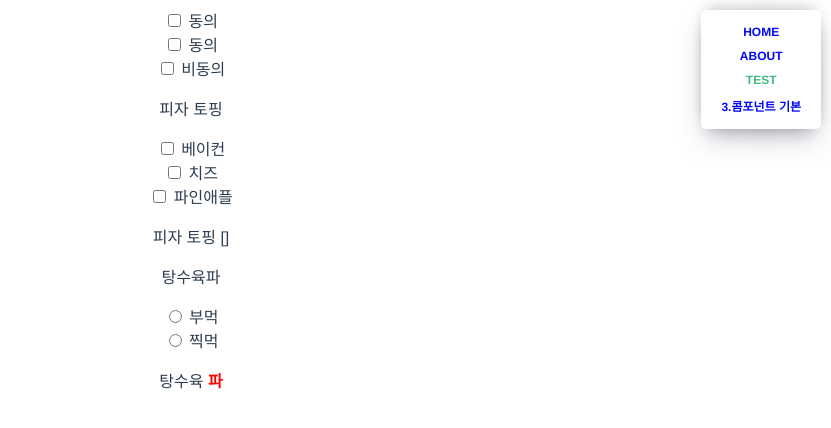
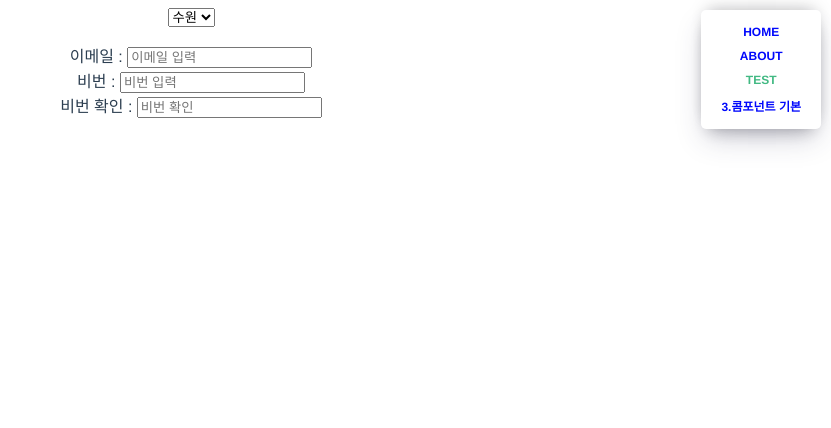
Before and after one commit to 4004h/vue_project, a Vue app: page /test in a window 1280 px wide. Shown: the top 428 px of the page, without its empty margins (449-1280 px from the left). Built offline with nearby package versions, Linux system fonts and the light colour scheme.

Commit message:
컴포넌트 복습2

```diff
--- a/src/views/TestView.vue
+++ b/src/views/TestView.vue
@@ -33,7 +33,7 @@ export default {
     <textarea cols="30" rows="10" v-model="mes" >  </textarea>
   </div>
 </template> -->
-
+<!--
 <template>
   <div class="">
     <input type="checkbox" id="but"> <label for="but"> 동의 </label> <br>
@@ -57,33 +57,269 @@ export default {
     <label > <input type="radio" v-model="tang" value="찍먹"> 찍먹 </label> <br>
     <p> 탕수육 <span style="color: red; font-weight: bold;"> {{ tang }}파 </span></p>
   </div>
+      agree : false,
+      agree2 : "비동의",
+      piza : [],
+      tang : "",
+
+</template> -->
+
+<!-- <template>
+  <div class="">
+    속성연결
+    <img src='https://borgssam.github.io/MySite/img/album_01.jpg' title="가방듬"> <br>
+    <img :src='img' :title="imgtit"> <br>
+    v-bind == : 같은 역활
+  </div>
+  <div>
+    <button :disabled="but_1" :style="red" > 버튼 </button>
+    <button :disabled="but_2" :style="blue" > 버튼 </button>
+  </div>
+      img : "https://borgssam.github.io/MySite/img/album_01.jpg",
+      imgtit : '가방듬',
+      but_1 : true,
+      but_2 : false,
+      red  : {color:"red", fontSize : "24px" } ,
+      blue : {color:"blue", fontSize : "24px"  } ,
+</template> -->
+<!--
+<template>
+  <div class="br"></div>
+  <table style="border: 1px solid black; border-collapse: collapse;">
+    <thead >
+      <tr>
+        <th>제품명</th>
+        <th>가격</th>
+        <th>품명</th>
+        <th>배송료</th>
+      </tr>
+    </thead>
+    <tbody>
+      <tr v-for="(value, index) in goods" :key="index">
+        <td> {{ value.name }} </td>
+        <td> {{ value.price }} </td>
+        <td> {{ value.category }} </td>
+        <td> {{ value.delivery }} </td>
+      </tr>
+    </tbody>
+  </table>
+  <div>
+
+    <p v-if="true">호랑이</p>
+    <p v-if="false">사자</p>
+    <p v-else-if="true">호랑이</p>
+    <p v-show="true">사자</p>
+
+    <div>
+      <label> 점수입력 :
+        <input type="number" v-model="score">
+      </label>
+      <p v-if="score>=90" >A학점</p>
+      <p v-else-if="score>=80">B학점</p>
+      <p v-else-if="score>=70">C학점</p>
+      <p v-else-if="score>=60">D학점</p>
+      <p v-else>E학점</p>
+    </div>
+    <div>
+      <label> 국어 점수입력 :
+        <input type="number" v-model="kor">
+      </label>
+      <br>
+      <label> 영어 점수입력 :
+        <input type="number" v-model="eng">
+      </label>
+      <br>
+      <label> 수학 점수입력 :
+        <input type="number" v-model="mat">
+      </label>
+      <p v-if="avg>=90" >A학점 ({{ avg }})</p>
+      <p v-else-if="avg>=80">B학점 ({{ avg }})</p>
+      <p v-else-if="avg>=70">C학점 ({{ avg }})</p>
+      <p v-else-if="avg>=60">D학점 ({{ avg }})</p>
+      <p v-else>E학점 ({{ avg }})</p>
+    </div>
+    <div>
+      <button v-on:click="avgCal">계산</button>
+    </div>
+  </div>
+  <br>
+  <div>
+    <label> <input type="number" v-model="gugudan"> 단</label>
+    <br>
+    <p> {{ gugudan }}단 </p>
+    <p v-for="(v,i) in 8" :key="i">
+      {{ gugudan }} * {{ i+2 }} = {{ gugudan * (i+2) }}
+    </p>
+  </div>
+
+  <div class="br"></div>
+</template>
+<script>
+export default {
+  name: 'TestView',
+  data() {
+    return {
+      goods : [
+        {"name":"마우스", "price":12500, "category":"PC 용품", "delivery":1000},
+        {"name":"키보드", "price":22500, "category":"PC 용품", "delivery":2000},
+        {"name":"모니터", "price":32500, "category":"PC 용품", "delivery":3000},
+      ],
+      score : 0,
+      kor : 0 ,
+      eng : 0 ,
+      mat : 0 ,
+      avg : 0 ,
+      gugudan : 2,
+    };
+  },
+  computed:{
+    // avg() {
+    //   return Math.round( (this.kor + this.eng + this.mat) / 3 )
+    // }
+
+  },
+  methods:{
+    avgCal() {
+      this.avg = Math.round( (this.kor + this.eng + this.mat) / 3 )
+    }
+  }
+
+};
+</script>
+
+<style scoped>
+  table{
+    width: 100%;
+  }
+
+  td, th{
+    border : 1px solid black
+  }
+  .br
+  {
+    height: 15vh;
+  }
+</style> -->
+
+<template>
+  <div class="">
+    <select v-model="cityValue" @change="changeCity" >
+      <option value="서울" >서울</option>
+      <option value="부산" >부산</option>
+      <option value="대구" >대구</option>
+      <option value="수원" >수원</option>
+      <option value="광주" >수원</option>
+    </select>
+    <p> {{ mes }} </p>
+  </div>
+
+  <div>
+    <label>
+      이메일 :
+      <input type="text" v-model="emailValue" @input="changeEmail" placeholder="이메일 입력">
+    </label>
+    <p v-if="errEmail" >{{errEmail}}</p>
+  </div>
+  <div>
+    <label>
+      비번 :
+      <input title="(숫자 영문 1개 이상 포함 @#제외)" type="text" v-model="pwdValue1" @input="changePwd" placeholder="비번 입력  "> <br>
+    </label>
+    <p v-if="errPwd" >{{errPwd}}</p>
+    <label>
+      비번 확인 :
+      <input type="text" v-model="pwdValue2" @input="changePwd" placeholder="비번 확인">
+    </label>
+    <p v-if="errPwd2" >{{errPwd2}}</p>
+
+  </div>
 </template>
 
 <script>
 export default {
   name: 'TestView',
+  components: {
+
+  },
   data() {
     return {
-      agree : false,
-      agree2 : "비동의",
-      piza : [],
-      tang : "",
+      cityValue : '수원',
+      mes : '',
+      emailValue : "",
+      errEmail : '',
+      pwdValue1 : "",
+      pwdValue2 : "",
+      errPwd : '',
+      errPwd2 : '',
     };
   },
-  setup() {
+  methods: {
+    changeCity() {
 
-  },
-  created() {
+      switch (this.cityValue) {
+        case '서울':
+          this.mes = "안녕"
+          break;
+        case '부산':
+          this.mes = "안늉"
 
-  },
-  mounted() {
+          break;
+        case '대구':
+          this.mes = "안냥"
 
-  },
-  unmounted() {
+          break;
+        case '수원':
+          this.mes = "안뇽"
 
-  },
-  methods: {
+          break;
+        case '광주':
+          this.mes = "안눵"
+          break;
 
+        default:
+          break;
+      }
+    },
+    changeEmail() {
+      const emailPattern = /^[^\s@]+@[^\s@]+\.[^\s@]+$/
+
+      if(this.emailValue === '' || emailPattern.test(this.emailValue)) {
+        this.errEmail = ''
+      }
+      else {
+        this.errEmail = "이메일 형식에 어긋남"
+      }
+    },
+    changePwd() {
+      // const pwdPattern = /^(?!.*[@#])(?=.*[a-zA-Z])(?=.*\d)[a-zA-Z0-9]+$/;
+      const hasN = /[\d]/
+      const hasW = /[a-zA-Z]/
+      const hasG = /^(?!.*[@#]).*$/
+      if(this.pwdValue1 === '') {
+        this.errPwd = '비번 입력'
+      }
+      else if(this.pwdValue1.length < 8) {
+        this.errPwd = '비번 8자리 이상 입력'
+      }
+      else if(!hasN.test(this.pwdValue1)) {
+        this.errPwd = '비번 숫자를 입력'
+      }
+      else if(!hasW.test(this.pwdValue1)) {
+        this.errPwd = '비번 영문를 입력'
+      }
+      else if(!hasG.test(this.pwdValue1)) {
+        this.errPwd = '비번 @#제외'
+      }
+      else if(this.pwdValue2 === '') {
+        this.errPwd = '비번 확인 입력'
+      }
+      else if(this.pwdValue2 === this.pwdValue1) {
+        this.errPwd2 = '비번이 일치함'
+      }
+      else {
+        this.errPwd2 = "비번이 일치하지 않음"
+      }
+    },
   }
 };
 </script>
```
